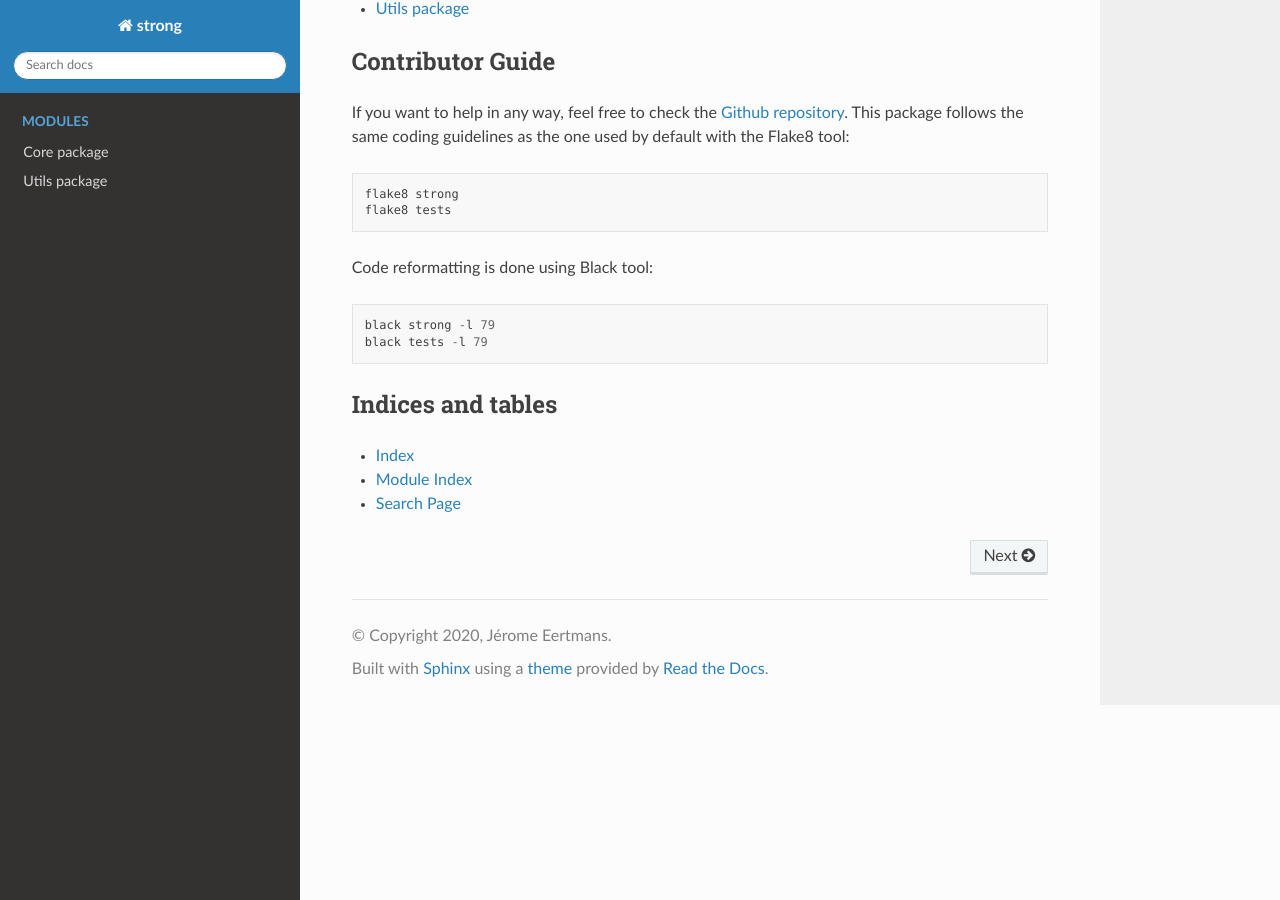
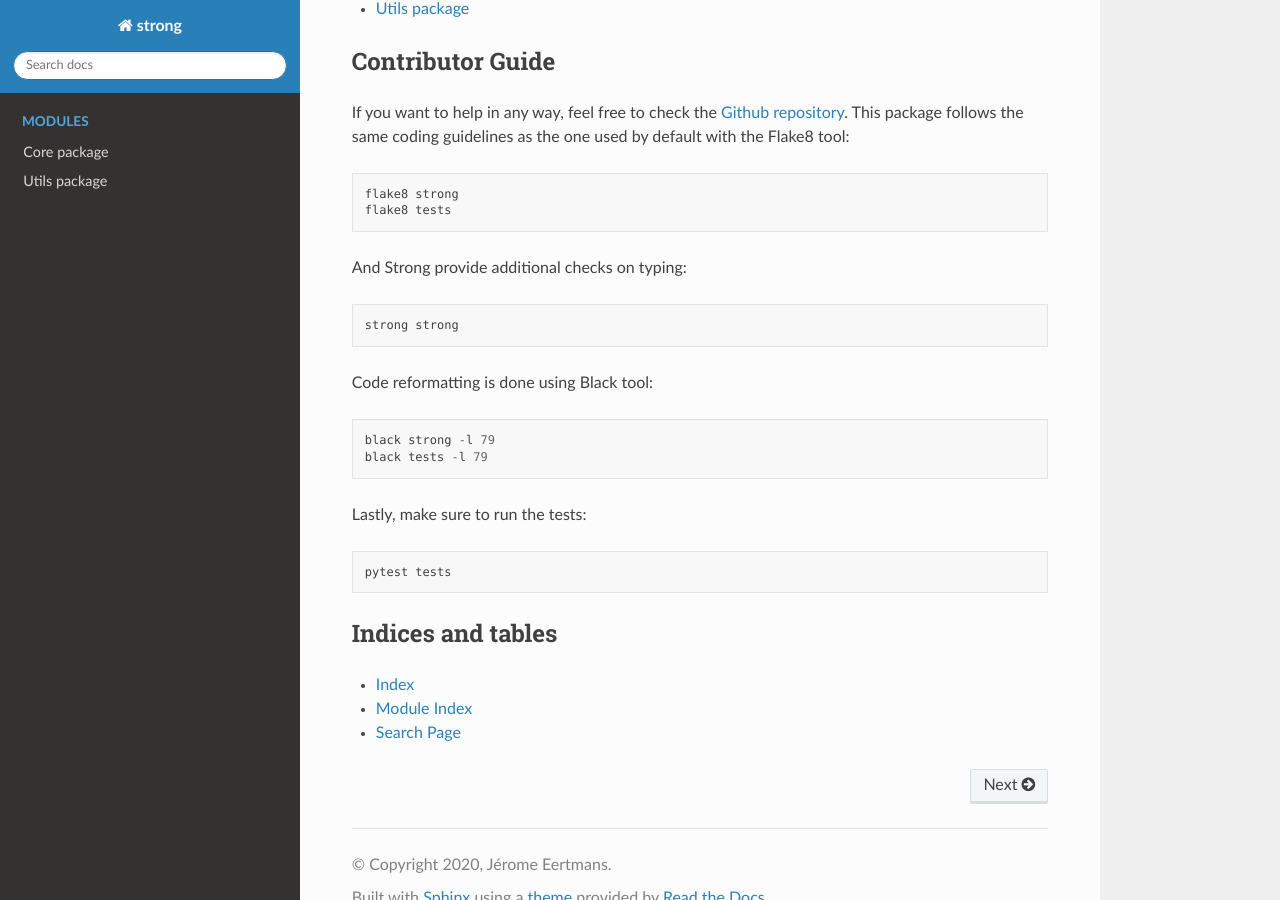
Before and after one commit to jeertmans/strong, a Sphinx documentation site: the page built from docs/source/index.rst, in a window 1280 px wide and 900 px high, scrolled down 931 px. Built offline with Sphinx 7.4.7 and the Read the Docs theme 2.0.0, drawn with Linux system fonts in a browser that asks for light colours.

Commit message:
update docs

```diff
--- a/docs/source/index.rst
+++ b/docs/source/index.rst
@@ -55,6 +55,12 @@ coding guidelines as the one used by default with the Flake8 tool:
    flake8 strong
    flake8 tests
 
+And Strong provide additional checks on typing:
+
+.. code::
+
+   strong strong
+
 Code reformatting is done using Black tool:
 
 .. code::
@@ -62,6 +68,12 @@ Code reformatting is done using Black tool:
    black strong -l 79
    black tests -l 79
 
+Lastly, make sure to run the tests:
+
+.. code::
+
+   pytest tests
+
 Indices and tables
 ==================
 
```
